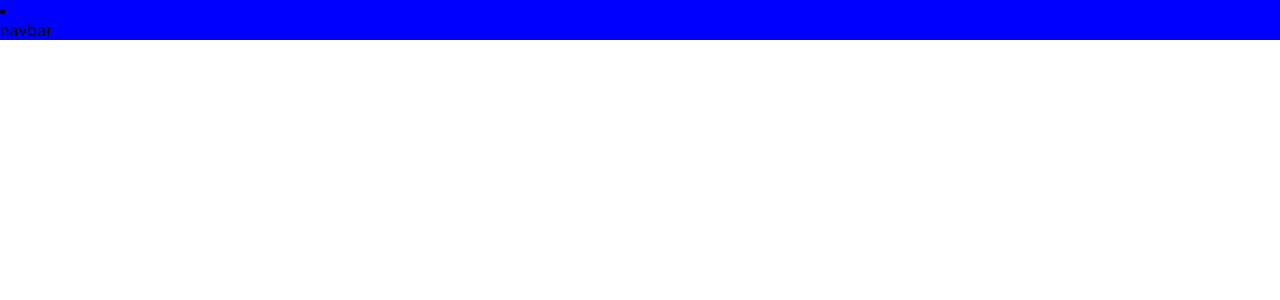
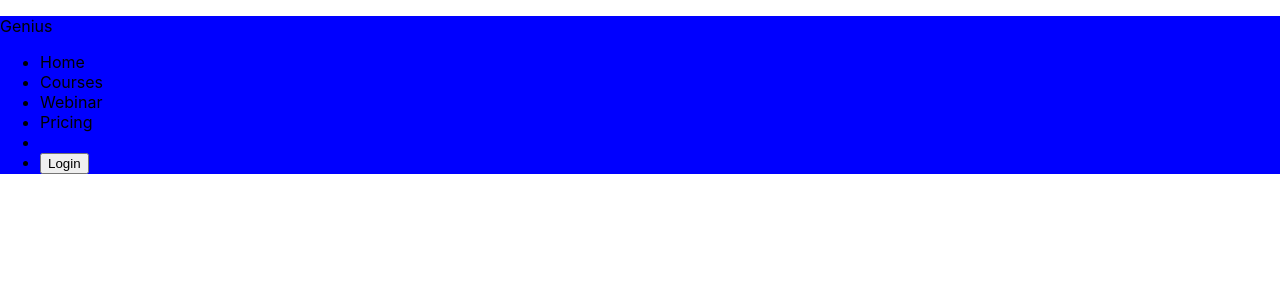
Before and after one commit to niyazova/final-app, a React (Create React App) app: page / in a window 1280 px wide. Shown: the top 300 px of the page. Built offline with nearby package versions, Linux system fonts and the light colour scheme.

Commit message:
nav-html is completed

```diff
--- a/src/components/Navbar/index.jsx
+++ b/src/components/Navbar/index.jsx
@@ -3,12 +3,21 @@ import Container from './style'
 
 function Navbar() {
   return <Container>
-      <div className="header">
-          <li>
-              <a href=""></a>
-          </li>
+      <div className="navbar">
+          <p className="nav__logo">Genius</p>
+          <ul className='nav__list'>
+                <li className="nav__item">Home</li>
+                <li className="nav__item">Courses</li>
+                <li className="nav__item"> Webinar</li>
+                <li className="nav__item">Pricing</li>
+                <li className="nav__item">
+
+                </li>
+                <li className="nav__item">
+                    <button className='nav__btn'>Login</button>
+                </li>
+          </ul>
       </div>
-      navbar
   </Container>;
 }
 
```
